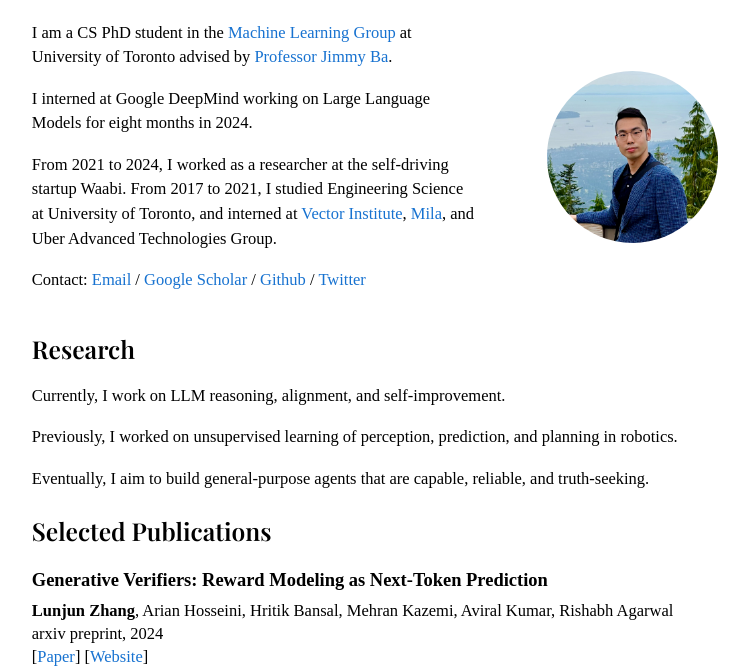
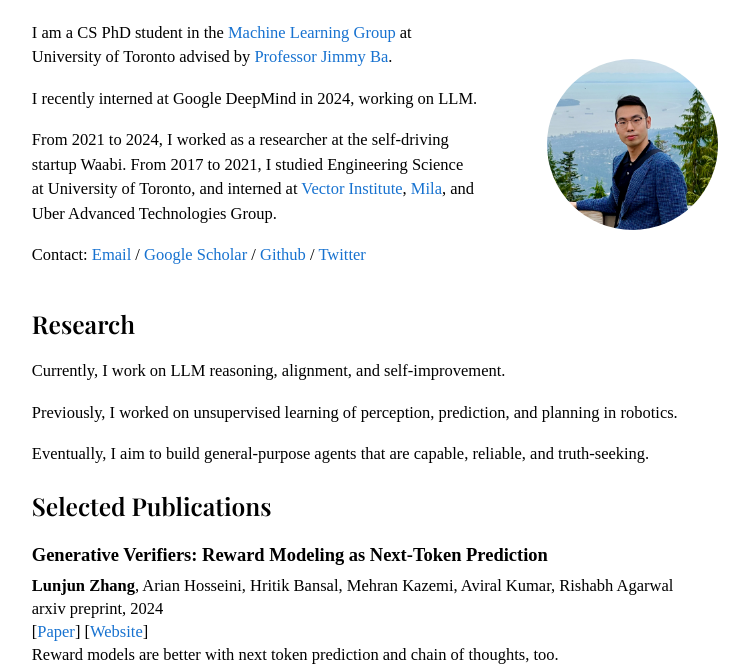
Before and after one commit to LunjunZhang/lunjunzhang.github.io, a plain HTML site: page index.html in a window 1280 px wide. Shown: the part 110-781 px from the top of the page, without its empty margins (265-1014 px from the left). Drawn offline with nearby package versions, Linux system fonts and the light colour scheme.

Commit message:
add change

```diff
--- a/index.html
+++ b/index.html
@@ -77,7 +77,7 @@
     <section class="profile-section">
         <div class="profile-content">
             <p>I am a CS PhD student in the <a href="http://learning.cs.toronto.edu/" target="_blank">Machine Learning Group</a> at University of Toronto advised by <a href="https://jimmylba.github.io/">Professor Jimmy Ba</a>.</p>
-            <p>I interned at Google DeepMind working on Large Language Models for eight months in 2024.</p>
+            <p>I recently interned at Google DeepMind in 2024, working on LLM.</p>
             <p>From 2021 to 2024, I worked as a researcher at the self-driving startup Waabi. From 2017 to 2021, I studied Engineering Science at University of Toronto, and interned at <a href="https://vectorinstitute.ai/" target="_blank">Vector Institute</a>, <a href="https://mila.quebec/en/" target="_blank">Mila</a>, and Uber Advanced Technologies Group.</p>
             <p>Contact: <a href="mailto:lunjun@cs.toronto.edu">Email</a> / <a href="https://scholar.google.com/citations?hl=en&amp;user=OqD5GcgAAAAJ">Google Scholar</a> / <a href="https://github.com/LunjunZhang/">Github</a> / <a href="https://twitter.com/LunjunZhang">Twitter</a></p>
         </div>
```
